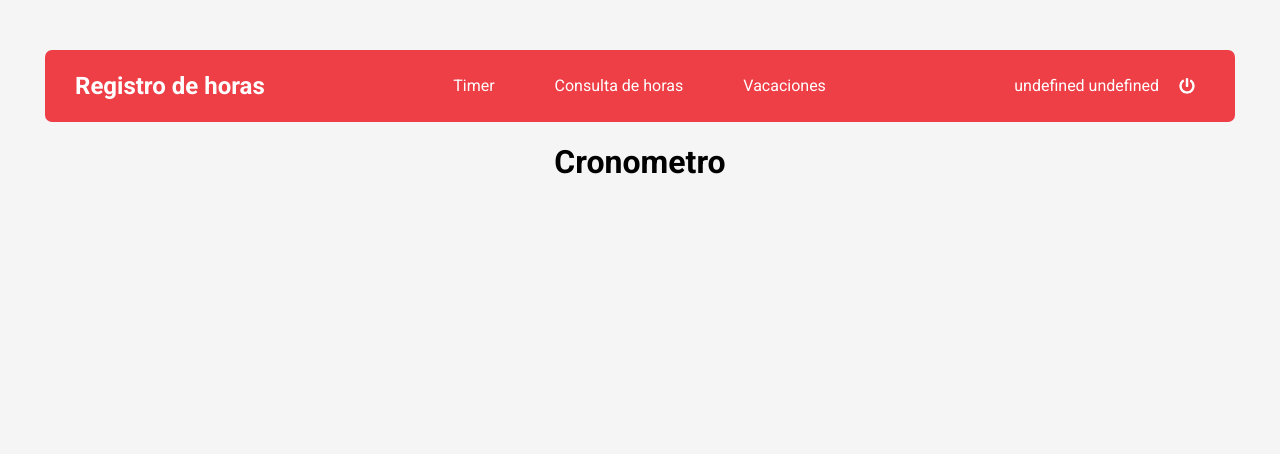
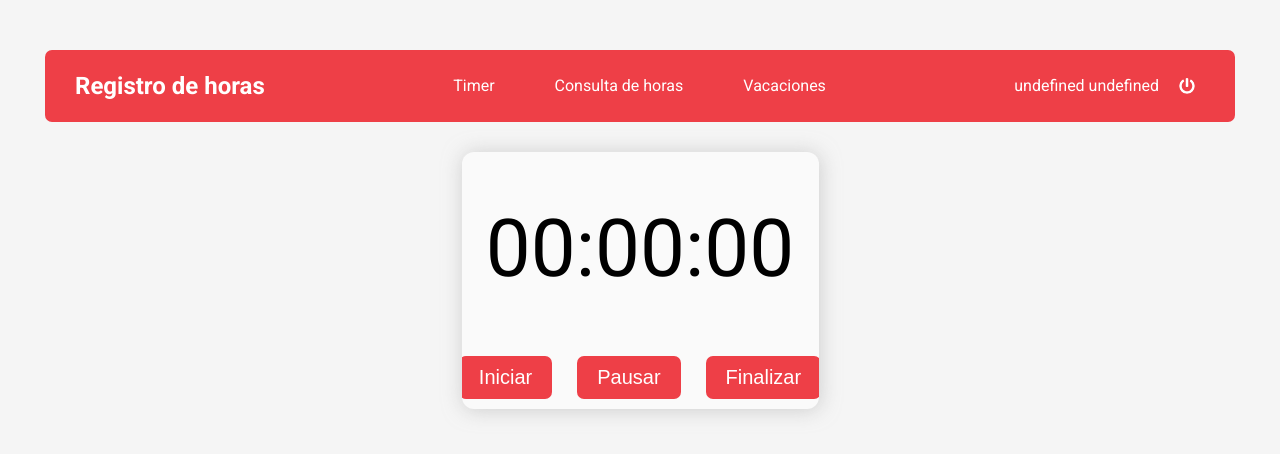
Before and after one commit to sermarmar/time-recording-app, a React (Vite) app: page / in a window 1280 px wide. Shown: the top 454 px of the page. Built offline with nearby package versions, Linux system fonts and the light colour scheme; no server answers; the database is empty.

Commit message:
Timer Succesful

```diff
--- /dev/null
+++ b/src/app/components/templates/Timer.tsx
@@ -0,0 +1,80 @@
+import styled from "@emotion/styled";
+import { useRef, useState } from "react";
+import { Button } from "../Button";
+
+export const Timer: React.FC = () => {
+    const [time, setTime] = useState(0); // Tiempo en milisegundos
+    const [isRunning, setIsRunning] = useState(false); // Controla si está activo
+    const intervalRef = useRef<NodeJS.Timeout | null>(null);
+
+    const formatTime = (time: number) => {
+        const getSeconds = `0${Math.floor((time / 1000) % 60)}`.slice(-2);
+        const getMinutes = `0${Math.floor((time / 60000) % 60)}`.slice(-2);
+        const getHours = `0${Math.floor(time / 3600000)}`.slice(-2);
+        return `${getHours}:${getMinutes}:${getSeconds}`;
+    };
+
+    const handleStart = () => {
+        if (!isRunning) {
+            setIsRunning(true);
+            intervalRef.current = setInterval(() => {
+                setTime((prevTime) => prevTime + 1000);
+            }, 1000);
+        }
+    }
+
+    const handlePause = () => {
+        if (isRunning && intervalRef.current) {
+          clearInterval(intervalRef.current);
+          setIsRunning(false);
+        }
+      };
+
+    const handleFinish = () => {
+        if (intervalRef.current) {
+            clearInterval(intervalRef.current);
+        }
+        setIsRunning(false);
+        setTime(0);
+    };
+
+
+    return(
+        <Card>
+            <CardTimer>
+                { formatTime(time) }
+            </CardTimer>
+            <CardBody>
+                <Button onClick={ handleStart }>Iniciar</Button>
+                <Button onClick={ handlePause }>Pausar</Button>
+                <Button onClick={ handleFinish }>Finalizar</Button>
+            </CardBody>
+        </Card>
+    );
+}
+
+const Card = styled.div`
+    width: 30%;
+    margin: auto;
+    border: none;
+    border-radius: 12px;
+    overflow: hidden;
+    background-color: #FAFAFA;
+    box-shadow: 1px 1px 20px #B6B6B6A5;
+    margin-top: 30px;
+    display: flex;
+    flex-direction: column;
+`
+
+const CardTimer = styled.div`
+    font-size: 5rem;
+    text-align: center;
+    padding: 50px 10px
+`
+
+const CardBody = styled.div`
+    display: flex;
+    gap: 25px;
+    padding: 10px;
+    justify-content: center;
+`
--- a/src/app/pages/TimerPage.tsx
+++ b/src/app/pages/TimerPage.tsx
@@ -1,8 +1,9 @@
+import { Timer } from "../components/templates/Timer"
 
 export const TimerPage: React.FC = () => {
     return(
         <>
-            <h1>Cronometro</h1>
+            <Timer />
         </>
     )
 }
```
